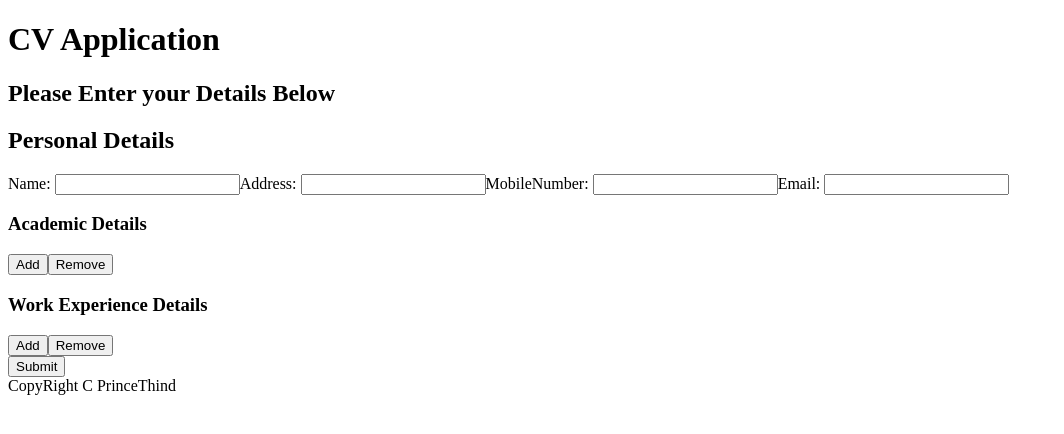
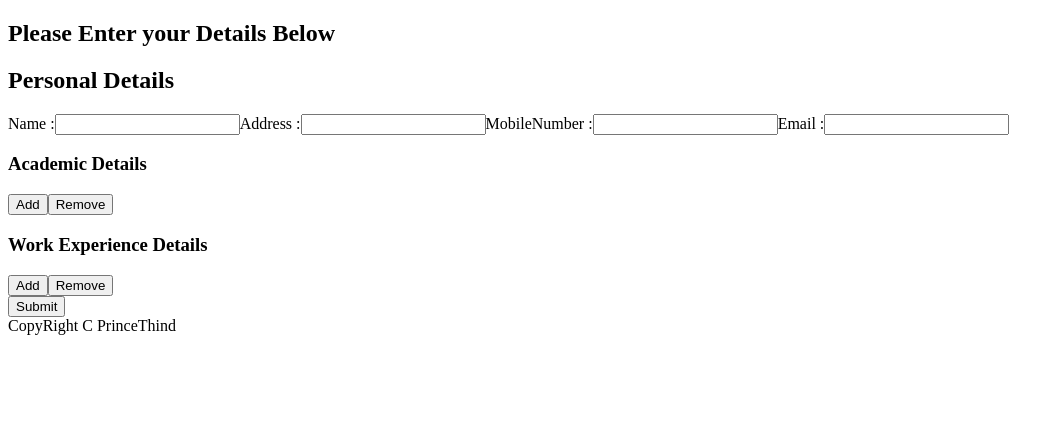
Before and after one commit to prince-thind-archive/cv-app, a React (Create React App) app: page / in a window 1280 px wide. Shown: the top 434 px of the page, without its empty margins (0-1064 px from the left). Built offline with nearby package versions, Linux system fonts and the light colour scheme; the HTML template or start-up script is replaced by a standard one.

Commit message:
refactor code

```diff
--- a/src/App.js
+++ b/src/App.js
@@ -1,7 +1,7 @@
 import React from 'react';
 import Details from './components/Details.js';
 import Education from './components/Education.js';
-import WorkExperience from './components/WorkExperience.js';
+import Work from './components/Work.js';
 
 class App extends React.Component {
   constructor(props) {
@@ -9,36 +9,39 @@ class App extends React.Component {
     this.state = {
       personalDetails: { name: '', address: '', mobileNumber: '', email: '' },
       education: [],
-      workExperience: [],
+      work: [],
       editMode: true,
     };
   }
 
   setDetails = (name, address, mobileNumber, email) => {
-
     this.setState({
       personalDetails: { name, address, mobileNumber, email },
     });
   };
 
-  setEducation=(arr)=>{
+  setEducation = (arr) => {
     this.setState({
-      education:arr
-    })
-  }
+      education: arr,
+    });
+  };
 
-  setWorkExperience=(arr)=>{
+  setWork = (arr) => {
     this.setState({
-      workExperience:arr
-    })
-  }
+      work: arr,
+    });
+  };
 
   submitForm = (e) => {
     e.preventDefault();
     this.setState({
       editMode: false,
     });
-    //process data
+    this.print();
+  };
+
+  print = () => {
+    console.log(this.state);
   };
 
   edit = (e) => {
@@ -51,20 +54,18 @@ class App extends React.Component {
   render() {
     return (
       <div className="App">
-        <header>
-          <h1 className="heading">CV Application</h1>
-        </header>
         <form className="form">
           <h2 className="form-heading">Please Enter your Details Below</h2>
           <Details details={this.state.personalDetails} setDetails={this.setDetails} editMode={this.state.editMode} />
-          <Education education={this.state.education} setEducation={this.setEducation} editMode={this.state.editMode}/>
-          <WorkExperience workExperience={this.state.workExperience} setWorkExperience={this.setWorkExperience} editMode={this.state.editMode}/>
+          <Education education={this.state.education} setEducation={this.setEducation} editMode={this.state.editMode} />
+          <Work work={this.state.work} setWork={this.setWork} editMode={this.state.editMode} />
 
           {!this.state.editMode && (
             <button className="edit-button" onClick={this.edit}>
               Edit?
             </button>
           )}
+
           <button type="submit" onClick={this.submitForm}>
             Submit
           </button>
--- a/src/components/Details.js
+++ b/src/components/Details.js
@@ -1,13 +1,11 @@
 import React from 'react';
+import uniqid from 'uniqid';
 
 class Details extends React.Component {
-  // constructor(props){
-  //   super(props);
-  // }
-
   updateDetails = (e) => {
     const obj = this.props.details;
     const type = e.target.getAttribute('id');
+
     switch (type) {
       case 'name':
         this.props.setDetails(e.target.value, obj.address, obj.mobileNumber, obj.email);
@@ -26,46 +24,50 @@ class Details extends React.Component {
     }
   };
 
-  getDetails=()=>{
-    if(this.props.editMode){
-      return (<div className="Details">
-      <h2>Personal Details</h2>
-      <label htmlFor="name">
-        Name: <input type="text" id="name" name="name" onChange={this.updateDetails} value={this.props.details.name} />
-      </label>
-      <label htmlFor="address">
-        Address: <input type="text" id="address" name="address" onChange={this.updateDetails} value={this.props.details.address} />
-      </label>
-      <label htmlFor="mobileNumber">
-        MobileNumber: <input type="text" id="mobileNumber" name="mobileNumber" onChange={this.updateDetails} value={this.props.details.mobileNumber} />
-      </label>
-      <label htmlFor="email">
-        Email: <input type="text" id="email" name="email" onChange={this.updateDetails} value={this.props.details.email}/>
-      </label>
-    </div>)
-    }
-    return (<div className="Details">
-    <h3>Personal Details</h3>
-    <label htmlFor="name">
-      Name: {this.props.details.name}
-    </label>
-    <label htmlFor="address">
-      Address: {this.props.details.address}
-    </label>
-    <label htmlFor="mobileNumber">
-      MobileNumber:{this.props.details.mobileNumber}
-    </label>
-    <label htmlFor="email">
-      Email: {this.props.details.email}
-    </label>
-  </div>);
+  renderEditable = () => {
+    const details = ['name', 'address', 'mobileNumber', 'email'];
+    return (
+      <div className="input-display-details">
+        {details.map((detail) => {
+          return (
+            <label htmlFor={detail} key={uniqid()}>
+              {detail[0].toUpperCase() + detail.slice(1) + ' :'}
+              <input
+                type="text"
+                id={detail}
+                name={detail}
+                onChange={this.updateDetails}
+                value={this.props.details[detail]}
+              />
+            </label>
+          );
+        })}
+      </div>
+    );
+  };
 
+  renderDisplay = () => {
+    return (
+      <div className="display-fields-details">
+        <label htmlFor="name">Name: {this.props.details.name}</label>
+        <label htmlFor="address">Address: {this.props.details.address}</label>
+        <label htmlFor="mobileNumber">MobileNumber:{this.props.details.mobileNumber}</label>
+        <label htmlFor="email">Email: {this.props.details.email}</label>
+      </div>
+    );
+  };
 
-  }
+  renderDetails = () => {
+    if (this.props.editMode) return this.renderEditable();
+    return this.renderDisplay();
+  };
+
   render() {
-    let render=this.getDetails();
     return (
-     render
+      <div className="Details">
+        <h2>Personal Details</h2>
+        {this.renderDetails()}
+      </div>
     );
   }
 }
--- a/src/components/Education.js
+++ b/src/components/Education.js
@@ -27,6 +27,7 @@ class Education extends React.Component {
     const sectionIndex = this.props.education.findIndex((e) => {
       return e.id === id;
     });
+
     let newObj = {};
     if (e.target.getAttribute('id') === 'instituteName') {
       newObj = {
@@ -41,11 +42,13 @@ class Education extends React.Component {
         id: this.props.education[sectionIndex].id,
       };
     }
+
     let res = this.props.education.slice();
     res.splice(sectionIndex, 1, newObj);
 
     this.props.setEducation(res);
   };
+
   getSectionValue = (id, type) => {
     const section = this.props.education.find((e) => {
       return e.id === id;
@@ -58,11 +61,10 @@ class Education extends React.Component {
     }
   };
 
-  getRender = () => {
-    if (this.props.editMode) {
+  renderEditable = () => {
     return this.props.education.map((section) => {
       return (
-          <div key={section.id} data-key={section.id}>
+        <div key={section.id} data-key={section.id} className="input-field-education">
           <label htmlFor="instituteName">
             Institute Name:{' '}
             <input
@@ -86,28 +88,32 @@ class Education extends React.Component {
         </div>
       );
     });
-    }
+  };
 
+  renderDisplay = () => {
     return this.props.education.map((section) => {
       return (
-        <div key={section.id} data-key={section.id}>
-          <label htmlFor="instituteName">
-            Institute Name:{this.getSectionValue(section.id, 'name')}
-          </label>
-          <label htmlFor="titleOfStudy">
-            Title Of Study:{this.getSectionValue(section.id, 'title')}
-          </label>
+        <div key={section.id} data-key={section.id} className="display-field-education">
+          <label htmlFor="instituteName">Institute Name:{this.getSectionValue(section.id, 'name')}</label>
+          <label htmlFor="titleOfStudy">Title Of Study:{this.getSectionValue(section.id, 'title')}</label>
         </div>
       );
     });
   };
 
+  renderEducation = () => {
+    if (this.props.editMode) {
+      return this.renderEditable();
+    } else {
+      return this.renderDisplay();
+    }
+  };
+
   render() {
-    const render = this.getRender();
     return (
       <div className="Education">
         <h3>Academic Details</h3>
-        {render}
+        {this.renderEducation()}
         <button className="add-education" onClick={this.addSection}>
           Add
         </button>
--- /dev/null
+++ b/src/components/Work.js
@@ -0,0 +1,128 @@
+import React from 'react';
+import uniqid from 'uniqid';
+
+class Work extends React.Component {
+  addSection = (event) => {
+    event.preventDefault();
+    const workObj = {
+      companyName: '',
+      jobTitle: '',
+      id: uniqid(),
+    };
+
+    const res = this.props.work.slice();
+    res.push(workObj);
+    this.props.setWork(res);
+  };
+
+  removeSection = (e) => {
+    e.preventDefault();
+    const res = this.props.work.slice();
+    res.pop();
+    this.props.setWork(res);
+  };
+
+  updateSection = (e) => {
+    const id = e.target.parentElement.parentElement.getAttribute('data-key');
+    const sectionIndex = this.props.work.findIndex((e) => {
+      return e.id === id;
+    });
+
+    let newObj = {};
+    if (e.target.getAttribute('id') === 'companyName') {
+      newObj = {
+        companyName: e.target.value,
+        jobTitle: this.props.work[sectionIndex].jobTitle,
+        id: this.props.work[sectionIndex].id,
+      };
+    } else {
+      newObj = {
+        companyName: this.props.work[sectionIndex].companyName,
+        jobTitle: e.target.value,
+        id: this.props.work[sectionIndex].id,
+      };
+    }
+
+    let res = this.props.work.slice();
+    res.splice(sectionIndex, 1, newObj);
+
+    this.props.setWork(res);
+  };
+
+  getSectionValue = (id, type) => {
+    const section = this.props.work.find((e) => {
+      return e.id === id;
+    });
+
+    if (type === 'name') {
+      return section.companyName;
+    } else {
+      return section.jobTitle;
+    }
+  };
+
+  renderEditable = () => {
+    return this.props.work.map((section) => {
+      return (
+        <div key={section.id} data-key={section.id} className="input-field-work">
+          <label htmlFor="companyName">
+            Company Name:{' '}
+            <input
+              type="text"
+              id="companyName"
+              name="companyName"
+              onChange={this.updateSection}
+              value={this.getSectionValue(section.id, 'name')}
+            />
+          </label>
+          <label htmlFor="jobTitle">
+            Job Title:{' '}
+            <input
+              type="text"
+              id="jobTitle"
+              name="jobTitle"
+              onChange={this.updateSection}
+              value={this.getSectionValue(section.id, 'title')}
+            />
+          </label>
+        </div>
+      );
+    });
+  };
+
+  renderDisplay = () => {
+    return this.props.work.map((section) => {
+      return (
+        <div key={section.id} data-key={section.id} className="display-field-work">
+          <label htmlFor="companyName">Institute Name:{this.getSectionValue(section.id, 'name')}</label>
+          <label htmlFor="jobTitle">Title Of Study:{this.getSectionValue(section.id, 'title')}</label>
+        </div>
+      );
+    });
+  };
+
+  renderWork = () => {
+    if (this.props.editMode) {
+      return this.renderEditable();
+    } else {
+      return this.renderDisplay();
+    }
+  };
+
+  render() {
+    return (
+      <div className="Work">
+        <h3>Work Experience Details</h3>
+        {this.renderWork()}
+        <button className="add-work" onClick={this.addSection}>
+          Add
+        </button>
+        <button className="remove-work" onClick={this.removeSection}>
+          Remove
+        </button>
+      </div>
+    );
+  }
+}
+
+export default Work;
--- a/src/components/WorkExperience.js
+++ /dev/null
@@ -1,122 +0,0 @@
-import React from 'react';
-import uniqid from 'uniqid';
-
-class WorkExperience extends React.Component {
-  addSection = (event) => {
-    event.preventDefault();
-    const workExperienceObj = {
-      companyName: '',
-      titleOfJob: '',
-      id: uniqid(),
-    };
-
-    const res = this.props.workExperience.slice();
-    res.push(workExperienceObj);
-    this.props.setWorkExperience(res);
-  };
-
-  removeSection = (e) => {
-    e.preventDefault();
-    const res = this.props.workExperience.slice();
-    res.pop();
-    this.props.setWorkExperience(res);
-  };
-
-  updateSection = (e) => {
-    const id = e.target.parentElement.parentElement.getAttribute('data-key');
-    const sectionIndex = this.props.workExperience.findIndex((e) => {
-      return e.id === id;
-    });
-    let newObj = {};
-    if (e.target.getAttribute('id') === 'instituteName') {
-      newObj = {
-        companyName: e.target.value,
-        titleOfJob: this.props.workExperience[sectionIndex].titleOfJob,
-        id: this.props.workExperience[sectionIndex].id,
-      };
-    } else {
-      newObj = {
-        companyName: this.props.workExperience[sectionIndex].companyName,
-        titleOfJob: e.target.value,
-        id: this.props.workExperience[sectionIndex].id,
-      };
-    }
-    let res = this.props.workExperience.slice();
-    res.splice(sectionIndex, 1, newObj);
-
-    this.props.setWorkExperience(res);
-  };
-  getSectionValue = (id, type) => {
-    const section = this.props.workExperience.find((e) => {
-      return e.id === id;
-    });
-
-    if (type === 'name') {
-      return section.companyName;
-    } else {
-      return section.titleOfJob;
-    }
-  };
-
-  getRender = () => {
-    if (this.props.editMode) {
-      return this.props.workExperience.map((section) => {
-        return (
-          <div key={section.id} data-key={section.id}>
-            <label htmlFor="instituteName">
-              Company Name:{' '}
-              <input
-                type="text"
-                id="instituteName"
-                name="instituteName"
-                onChange={this.updateSection}
-                value={this.getSectionValue(section.id, 'name')}
-              />
-            </label>
-            <label htmlFor="titleOfJob">
-              Title Of Job:{' '}
-              <input
-                type="text"
-                id="titleOfJob"
-                name="titleOfJob"
-                onChange={this.updateSection}
-                value={this.getSectionValue(section.id, 'title')}
-              />
-            </label>
-          </div>
-        );
-      });
-    }
-
-    return this.props.workExperience.map((section) => {
-      return (
-        <div key={section.id} data-key={section.id}>
-          <label htmlFor="instituteName">
-            Company Name:{this.getSectionValue(section.id, 'name')}
-          </label>
-          <label htmlFor="titleOfJob">
-            Title Of Job:{this.getSectionValue(section.id, 'title')}
-          </label>
-        </div>
-      );
-    });
-  };
-
-  render() {
-    const render = this.getRender();
-    return (
-      <div className="WorkExperience">
-      <h3>Work Experience Details</h3>
-        {render}
-        <button className="add-workExperience" onClick={this.addSection}>
-          Add
-        </button>
-        <button className="remove-workExperience" onClick={this.removeSection}>
-          Remove
-        </button>
-      </div>
-    );
-  }
-}
-
-export default WorkExperience;
```
Lines whose indentation alone changed are shown as unchanged.
